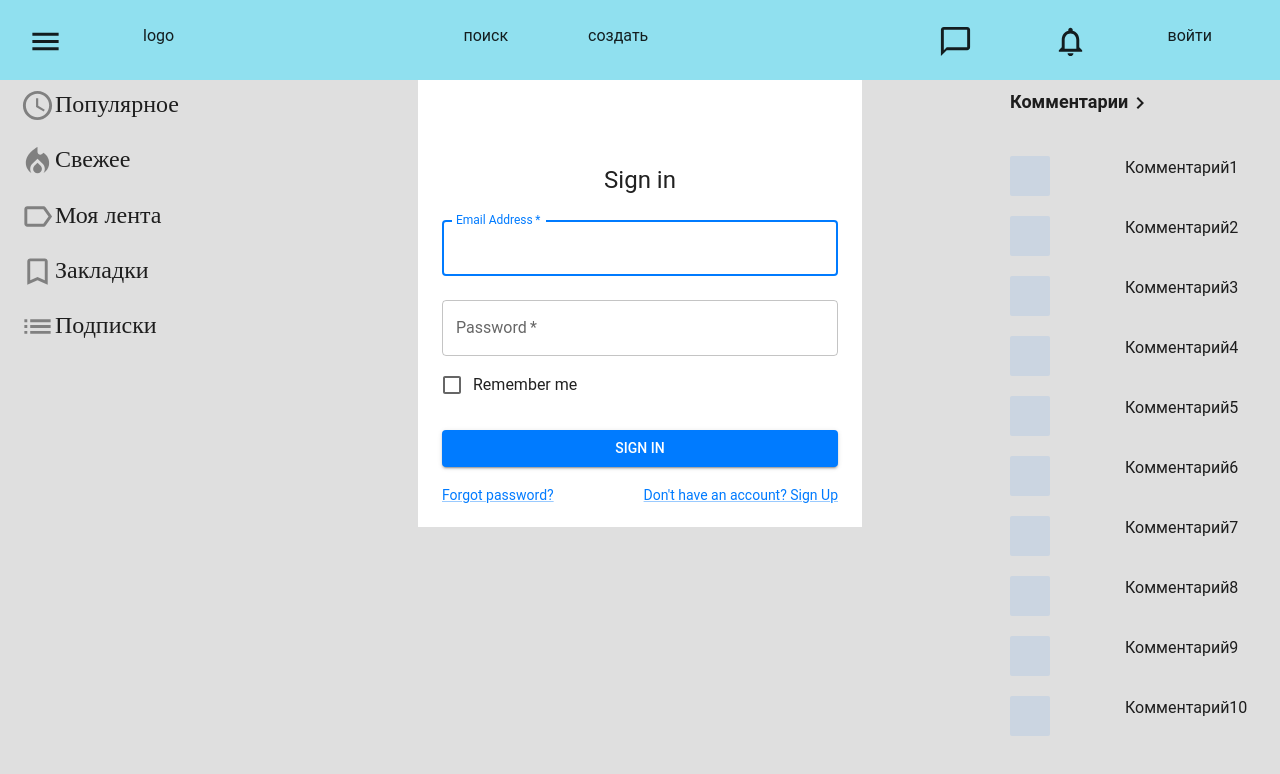
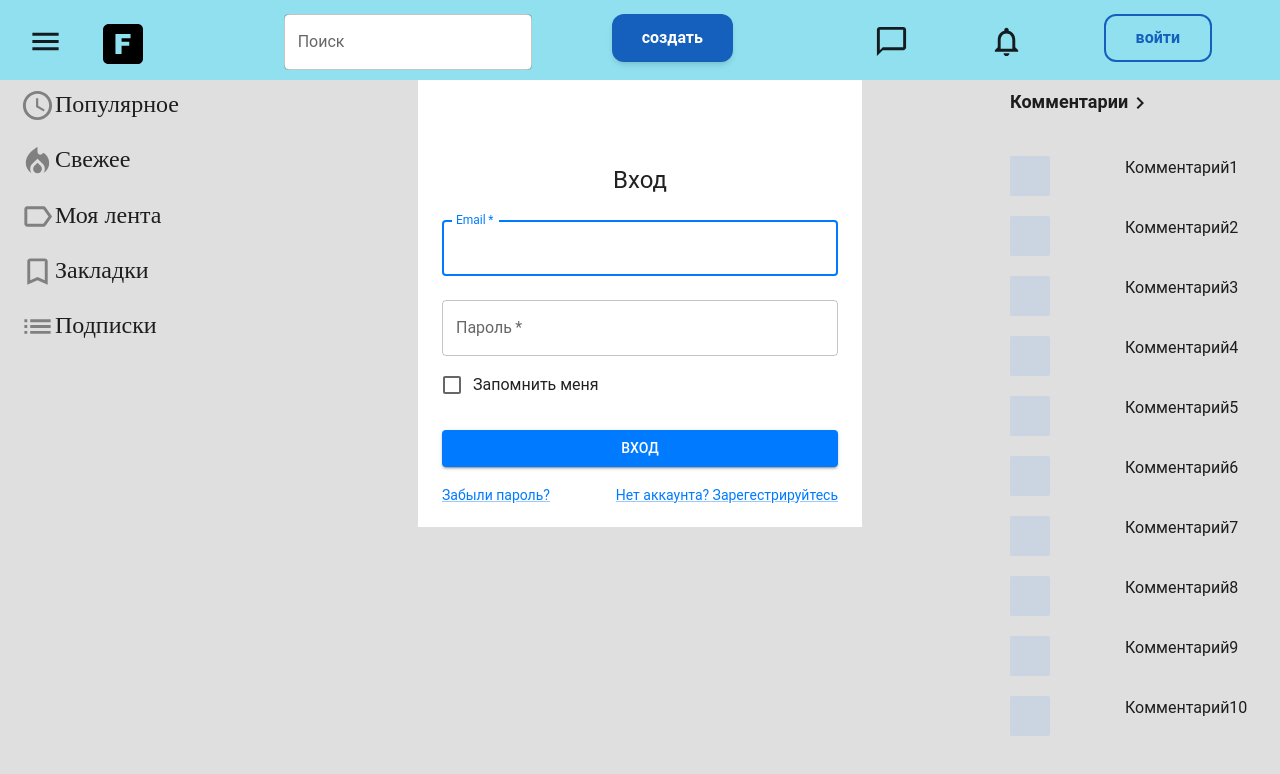
Before and after one commit to turandott/Forum, a Next.js app: page /login in a window 1280 px wide. Shown: the top 774 px of the page. Built offline with nearby package versions, Linux system fonts and the light colour scheme; a web font is replaced by a local one.

Commit message:
add redirect after login

```diff
--- a/src/app/(auth)/login/page.tsx
+++ b/src/app/(auth)/login/page.tsx
@@ -13,12 +13,14 @@ import { auth } from '../../api/api';
 import { useDispatch } from 'react-redux';
 import { setIsAuthenticated, setUser } from '../../../../store/authSlice';
 import { AppDispatch } from '../../../../store/store';
+import { useRouter } from 'next/navigation';
+
 
 type Props = {};
 
 const LoginPage: FunctionComponent<Props> = () => {
   const dispatch = useDispatch<AppDispatch>();
-
+  const router = useRouter();
   const handleSubmit = (event: React.FormEvent<HTMLFormElement>) => {
     event.preventDefault();
     const data = new FormData(event.currentTarget);
@@ -30,12 +32,12 @@ const LoginPage: FunctionComponent<Props> = () => {
     console.log(res)
     if (res) {
       dispatch(setIsAuthenticated(true))
-      dispatch(setUser({res}))
+      dispatch(setUser({ res }))
     }
-    else{
+    else {
       alert("Invalid credentials")
     }
-
+    router.push('/profile')
 
   };
 
@@ -51,7 +53,7 @@ const LoginPage: FunctionComponent<Props> = () => {
           }}
         >
           <Typography component="h1" variant="h5">
-            Sign in
+            Вход
           </Typography>
           <Box component="form" onSubmit={handleSubmit} noValidate sx={{ mt: 1 }}>
             <TextField
@@ -59,7 +61,7 @@ const LoginPage: FunctionComponent<Props> = () => {
               required
               fullWidth
               id="email"
-              label="Email Address"
+              label="Email"
               name="email"
               autoComplete="email"
               autoFocus
@@ -69,27 +71,27 @@ const LoginPage: FunctionComponent<Props> = () => {
               required
               fullWidth
               name="password"
-              label="Password"
+              label="Пароль"
               type="password"
               id="password"
               autoComplete="current-password"
             />
             <FormControlLabel
               control={<Checkbox value="remember" color="primary" />}
-              label="Remember me"
+              label="Запомнить меня"
             />
             <Button type="submit" fullWidth variant="contained" sx={{ mt: 3, mb: 2 }}>
-              Sign In
+              Вход
             </Button>
             <Grid container>
               <Grid item xs>
                 <Link href="#" variant="body2">
-                  Forgot password?
+                  Забыли пароль?
                 </Link>
               </Grid>
               <Grid item>
                 <Link href="#" variant="body2">
-                  {"Don't have an account? Sign Up"}
+                  {"Нет аккаунта? Зарегестрируйтесь"}
                 </Link>
               </Grid>
             </Grid>
--- a/src/app/components/navbar/navbar.tsx
+++ b/src/app/components/navbar/navbar.tsx
@@ -3,14 +3,17 @@ import MenuIcon from '@mui/icons-material/Menu';
 import NotificationsNoneIcon from '@mui/icons-material/NotificationsNone';
 import ChatBubbleOutlineIcon from '@mui/icons-material/ChatBubbleOutline';
 import HomeOutlinedIcon from '@mui/icons-material/HomeOutlined';
-import { Modal, Tooltip } from '@mui/material';
+import { Modal, TextField, Tooltip } from '@mui/material';
 import ModalUp from '../modal/ModalUp';
 import Link from 'next/link';
 import { useDispatch, useSelector } from 'react-redux';
 import { AppDispatch } from '../../../../store/store';
 import { CustomButton } from '../buttons/buttons';
 import { setUser, setIsAuthenticated } from '../../../../store/authSlice';
-
+import Image from 'next/image'
+import logo from '../../../../public/alphabet-f-icon.svg'
+import AccountCircleIcon from '@mui/icons-material/AccountCircle';
+import { useRouter } from 'next/navigation';
 // type Props = {
 //   post: string;
 // }
@@ -23,19 +26,30 @@ const Navbar: FunctionComponent<Props> = ({ }) => {
         dispatch(setUser(null))
         dispatch(setIsAuthenticated(false))
         const logged = false
+        router.push('/')
+
     }
-
+    const router = useRouter()
     return (
         <div className="bg-blue h-20 w-full">
             <div className="mx-7 flex justify-between pt-6">
-                <ul className="hidden md:flex md:gap-20 ">
+                <ul className="hidden md:flex md:gap-10">
                     <li><MenuIcon fontSize="large" /></li>
-                    <li>logo</li>
+                    <li>
+                        <Image
+                            src={logo}
+                            width={40}
+                            height={40}
+                            alt="logo"
+                        />
+                    </li>
 
                 </ul>
-                <ul className="hidden md:flex md:gap-x-20">
-                    <li>поиск</li>
-                    <li>создать</li>
+                <ul className="hidden md:flex md:gap-x-20 mt-[-10px]">
+                    <li><TextField id="outlined-basic" label="Поиск" variant="outlined" className='bg-white rounded-md' /></li>
+                    <li className="mt-[-20px]">
+                        <CustomButton type='shadow' text='создать' />
+                    </li>
                 </ul>
                 <ul className="flex gap-x-20 md:mr-10">
                     <li className="md:hidden"><HomeOutlinedIcon fontSize="large" /></li>
@@ -47,14 +61,23 @@ const Navbar: FunctionComponent<Props> = ({ }) => {
                     </Tooltip>
                     <li>
                         {logged ?
-                            <div className='flex mt-[-30px]'>
-                                <Link href="/profile">профиль</Link>
+                            <div className='flex mt-[-30px] gap-3'>
+                                <div className='mt-[25px]'>
+                                    <Link href="/profile">
+                                        <AccountCircleIcon fontSize="large" />
+                                    </Link>
+                                </div>
                                 <div onClick={handleLogout} >
                                     <CustomButton type='basic' text="выйти" />
                                 </div>
                             </div>
                             :
-                            <Link href="/login">войти</Link>
+
+                            <div className='flex mt-[-30px]'>
+                                <Link href="/login">
+                                <CustomButton type='basic' text="войти"/>
+                                </Link>
+                            </div>
 
                         }
                         {/* icon */}
```
Also changed, not shown: public/alphabet-f-icon.svg (added).
